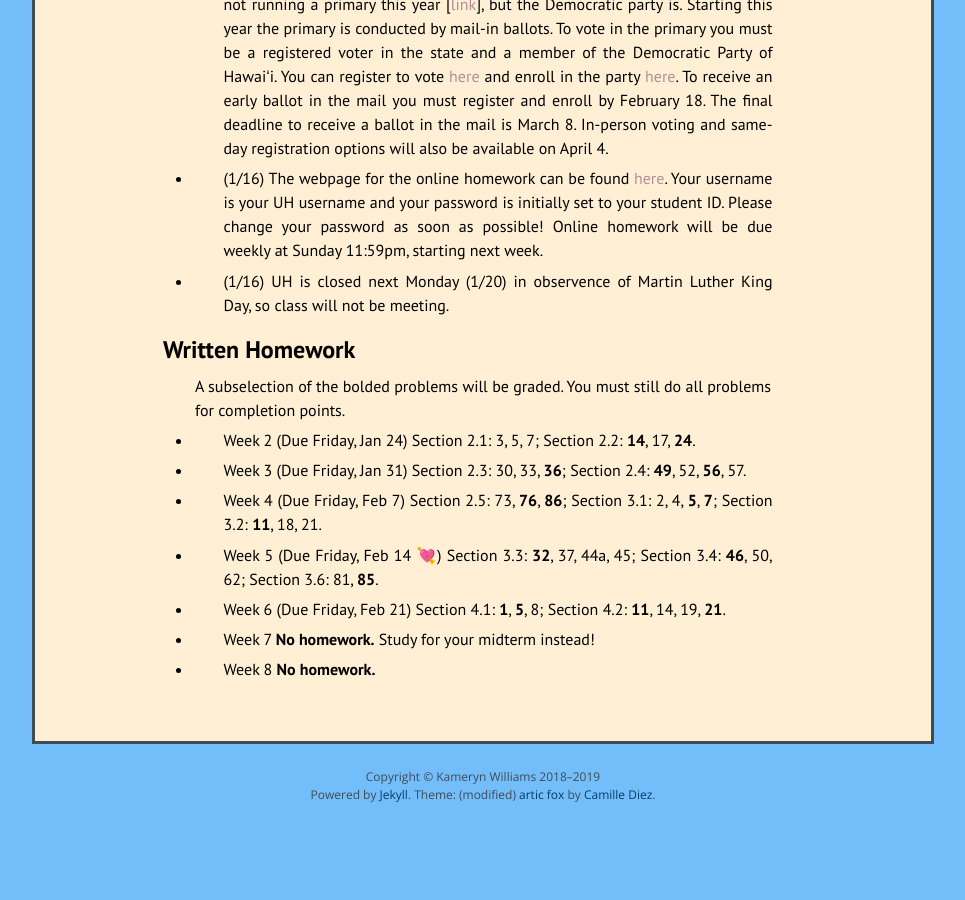
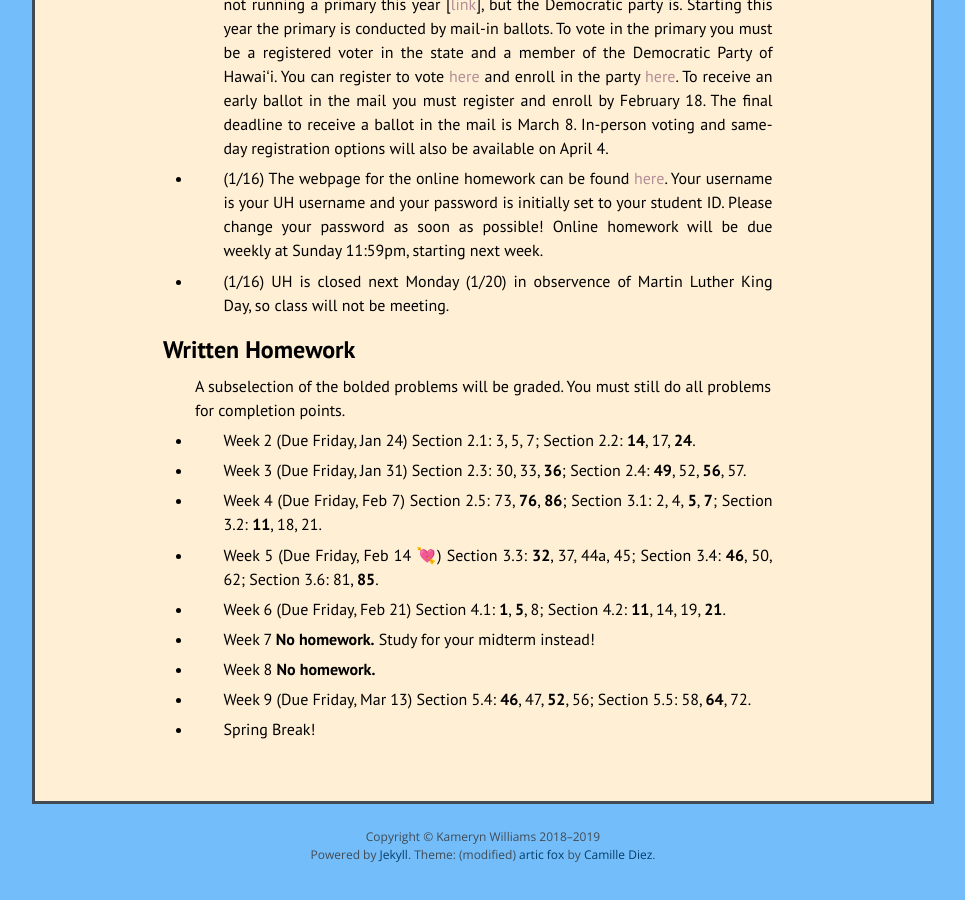
Before and after one commit to kamerynjw/kamerynjw.github.io, a Jekyll site: the page built from teaching/2020/math372.md, in a window 1280 px wide and 900 px high, scrolled down 1640 px. Shown: the whole window, without its empty margins (157-1122 px from the left). Built offline with Jekyll 4.4.1, drawn with Linux system fonts in a browser that asks for light colours; nearby versions of some CDN libraries; formulas are drawn with MathJax 3; before the commit the page ends 2480 px from its top, so only the background shows below that.

Commit message:
new homework

```diff
--- a/teaching/2020/math372.md
+++ b/teaching/2020/math372.md
@@ -95,3 +95,7 @@ A subselection of the bolded problems will be graded. You must still do all prob
 * Week 7 **No homework.** Study for your midterm instead!
 
 * Week 8 **No homework.**
+
+* Week 9 (Due Friday, Mar 13) Section 5.4: **46**, 47, **52**, 56; Section 5.5: 58, **64**, 72.
+
+* Spring Break!
```
